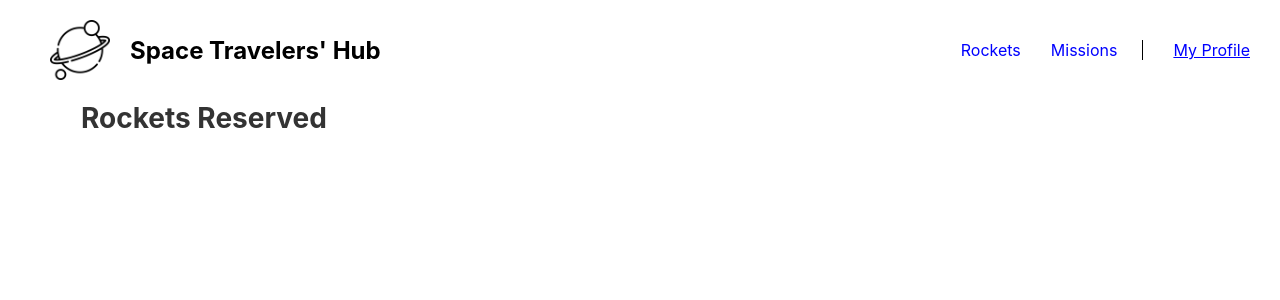
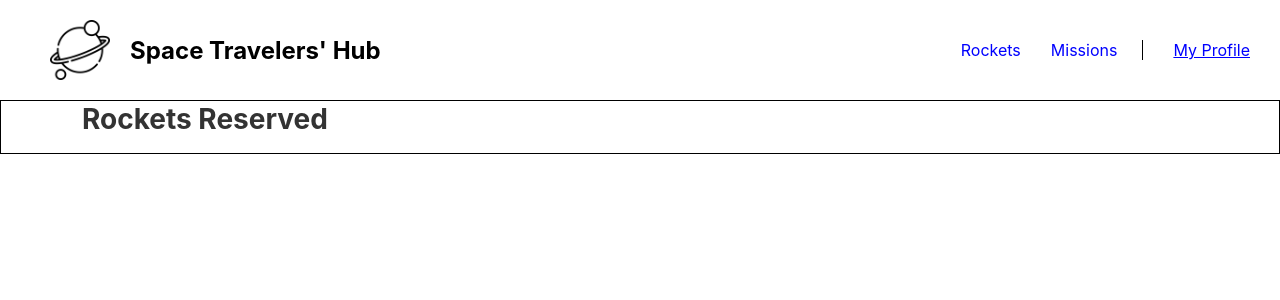
Before and after one commit to meryemsanem/space-travelers-hub, a React (Create React App) app: page /profile in a window 1280 px wide. Shown: the top 300 px of the page. Built offline with nearby package versions, Linux system fonts and the light colour scheme.

Commit message:
Fix linter errors

```diff
--- a/src/pages/profile.css
+++ b/src/pages/profile.css
@@ -1,21 +1,24 @@
 .profile {
   color: #333;
-  border: 1 px solid balck;
+  border: 1px solid black;
   display: flex;
   align-items: flex-start;
 }
+
 .profile thead tr th {
   font-size: 28px;
   text-align: left;
   vertical-align: top;
   height: 50px;
 }
+
 .profile-missions,
 .profile-rockets {
   width: 100%;
   margin: 0 80px;
   border-collapse: collapse;
 }
+
 .profile-missions tbody tr td,
 .profile-rockets tbody tr td {
   border: 1px solid #999;
```
